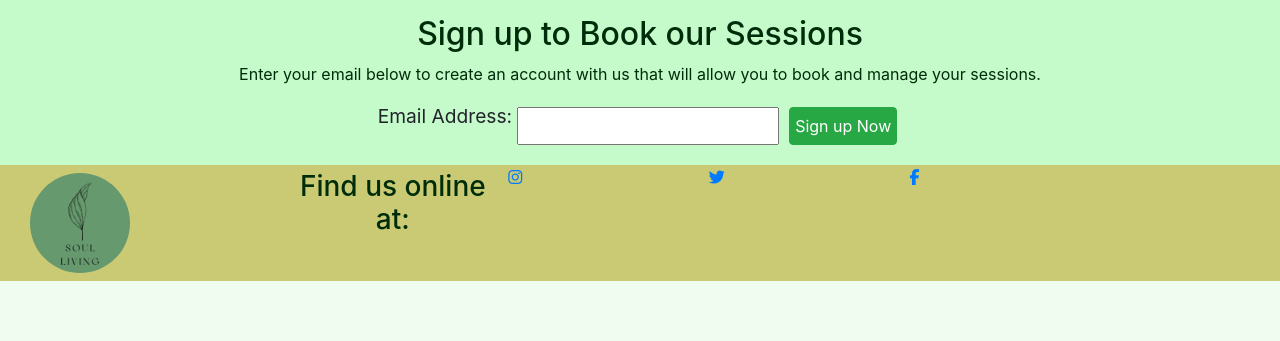
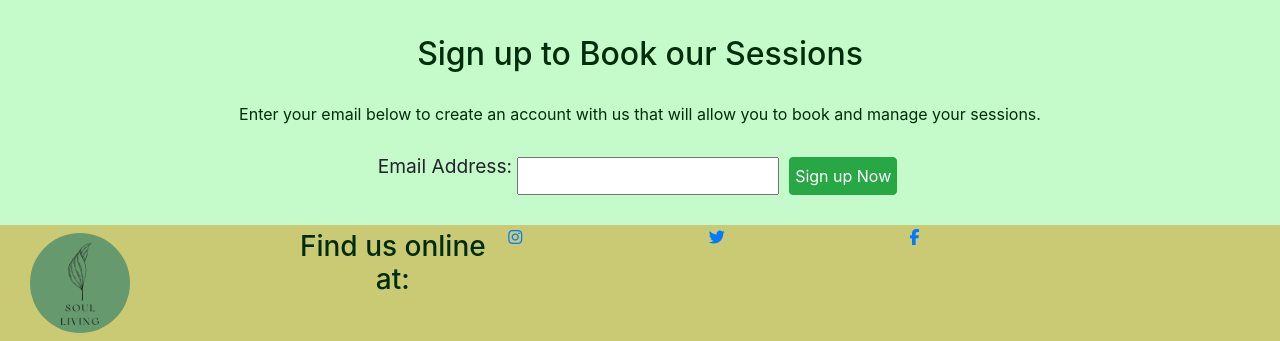
Before and after one commit to tanikairwin/SoulLiving, a Django app: page / in a window 1280 px wide. Shown: the part 1087-1428 px from the top of the page. Before the commit the page ends 1368 px from the top, so only its background shows below. Run offline with Django 4.2, Linux system fonts and the light colour scheme; some libraries are stand-ins or nearby versions.

Commit message:
Final styling for signup section

```diff
--- a/static/CSS/style.css
+++ b/static/CSS/style.css
@@ -66,6 +66,8 @@ body {
 }
 h2, p {
     color: #002d09;
+    padding: 10px;
+
 }
 label {
     font-size: larger;
--- a/templates/index.html
+++ b/templates/index.html
@@ -114,7 +114,7 @@
 
     <!-- Sign up Section -->
     <div class="container-fluid signUp">
-        <div class="container" style="padding-top: 15px; padding-bottom: 15px;">
+        <div class="container" style="padding-top: 25px; padding-bottom: 25px;">
             <div class="container col-12 justify-content-center text-center">
                 <h2>Sign up to Book our Sessions</h2>
                 <p>Enter your email below to create an account with us that will allow you to book and manage your sessions.</p>
```
